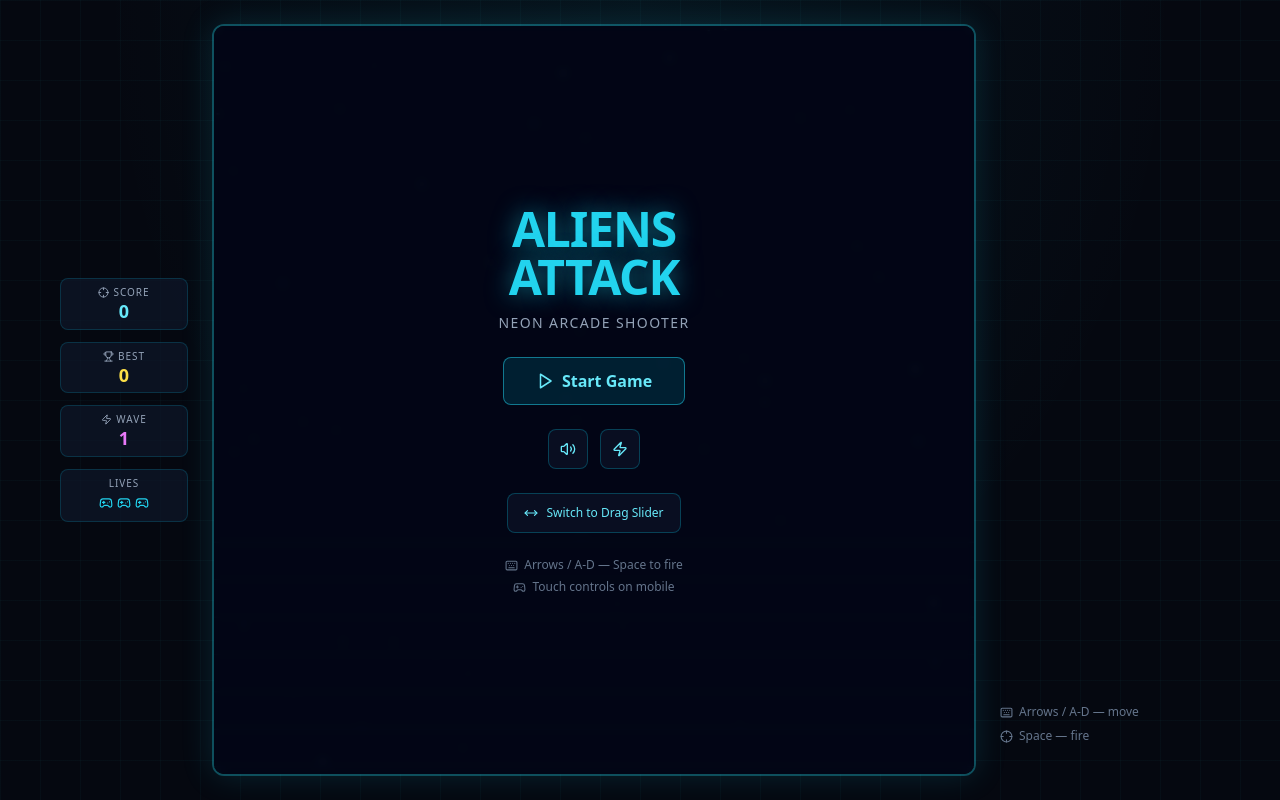
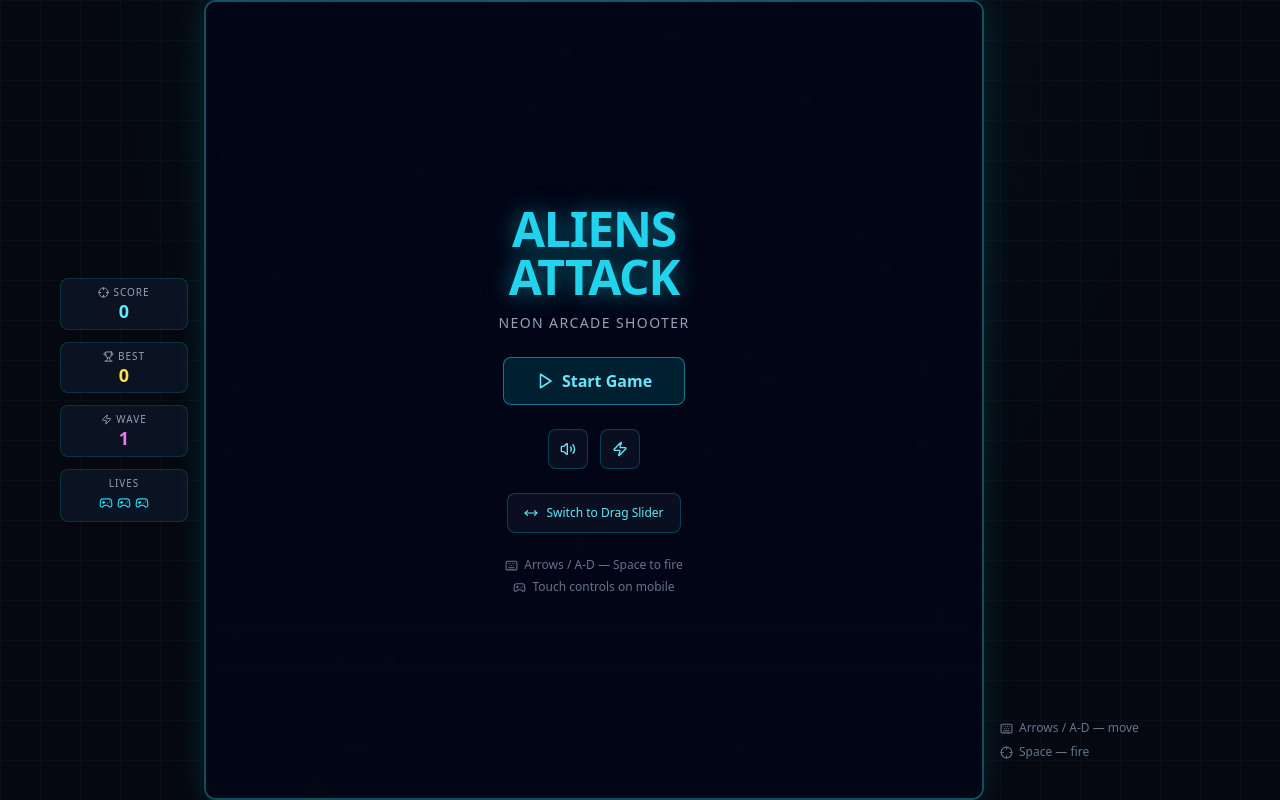
Before and after one commit to puresight/aliens-attack, a React (Vite) app: page / in a window 1280 px wide. Built offline with nearby package versions, Linux system fonts and the light colour scheme.

Commit message:
Update layout for fullscreen and borders

```diff
--- a/src/App.tsx
+++ b/src/App.tsx
@@ -130,6 +130,9 @@ export default function App() {
   const [isWide, setIsWide] = useState(
     () => typeof window !== 'undefined' && window.matchMedia('(min-width: 900px)').matches
   );
+  const [isFullscreen, setIsFullscreen] = useState(
+    () => typeof document !== 'undefined' && !!document.fullscreenElement
+  );
   const [gpActive, setGpActive] = useState(false);
   const [gpToast, setGpToast] = useState<string | null>(null);
   const [touchOverride, setTouchOverride] = useState(false);
@@ -202,6 +205,13 @@ export default function App() {
     check();
     mq.addEventListener?.('change', check);
     return () => mq.removeEventListener?.('change', check);
+  }, []);
+
+  // borderless edge-to-edge frame while in fullscreen
+  useEffect(() => {
+    const check = () => setIsFullscreen(!!document.fullscreenElement);
+    document.addEventListener('fullscreenchange', check);
+    return () => document.removeEventListener('fullscreenchange', check);
   }, []);
 
   // keyboard bindings
@@ -439,13 +449,13 @@ export default function App() {
       <div
         className={
           isWide
-            ? 'flex h-full w-full max-w-[1200px] gap-4 px-5 py-4'
-            : 'flex flex-col h-full w-full max-w-[480px]'
+            ? 'flex h-full w-full max-w-[1200px] gap-4 px-5'
+            : 'flex flex-col h-full w-full'
         }
         style={
           isWide
             ? undefined
-            : { paddingTop: 'calc(env(safe-area-inset-top, 0px) + 6px)' }
+            : { paddingTop: 'env(safe-area-inset-top, 0px)' }
         }
       >
         {isWide && (
@@ -480,11 +490,15 @@ export default function App() {
           </aside>
         )}
 
-        {/* Canvas with arcade border */}
-        <main className="flex-1 min-h-0 flex items-center justify-center px-2 py-2">
+        {/* Play area — flush to the viewport vertically; borderless in fullscreen */}
+        <main className="flex-1 min-h-0 flex">
           <div
             {...pullProps}
-            className="relative w-full h-full rounded-xl overflow-hidden border-2 shadow-[0_0_32px_rgba(34,211,238,0.15)]"
+            className={
+              isWide || !isFullscreen
+                ? 'relative w-full h-full rounded-xl overflow-hidden border-2 shadow-[0_0_32px_rgba(34,211,238,0.15)]'
+                : 'relative w-full h-full overflow-hidden'
+            }
             style={{
               borderColor: 'rgba(34, 211, 238, 0.35)',
               touchAction: 'none',
```
